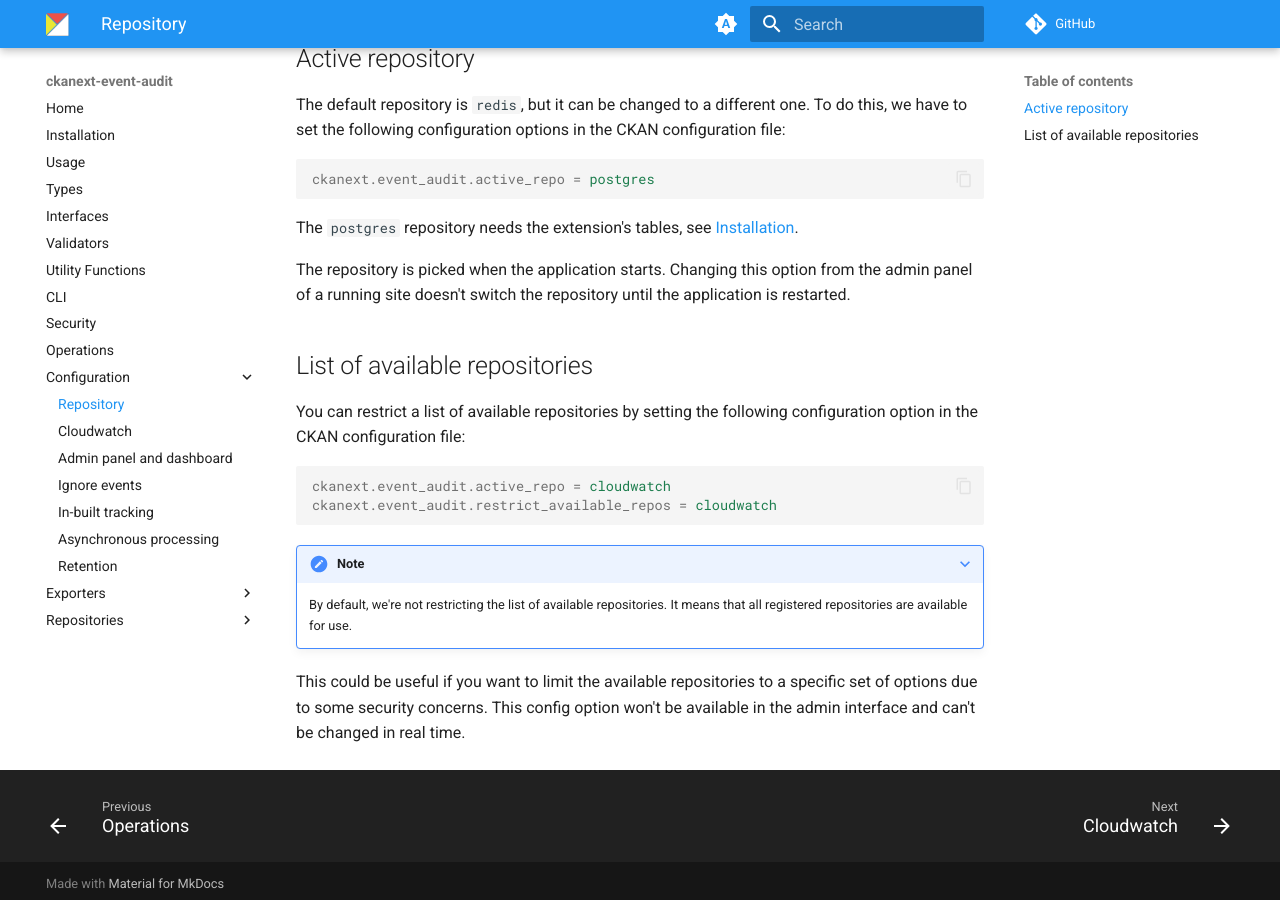
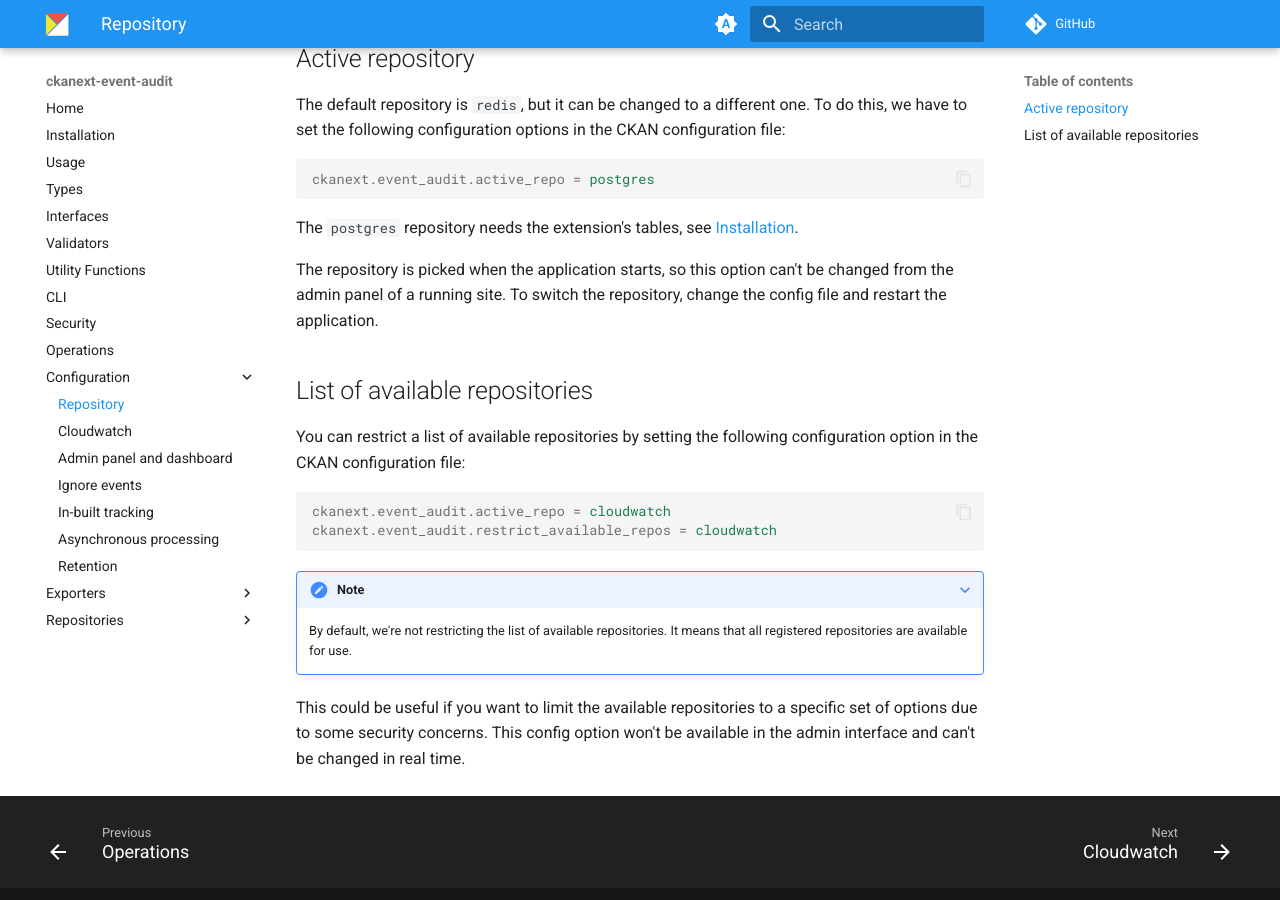
Before and after one commit to DataShades/ckanext-event-audit, an MkDocs documentation site: the page built from docs/configure/repository.md, in a window 1280 px wide and 900 px high, scrolled down 1016 px. Built offline with MkDocs 1.6.1 and Material for MkDocs 9.7.7, drawn with Linux system fonts in a browser that asks for light colours; comment, search, counter and statistics services are not loaded.

Commit message:
fix: forbid changing the active repository at runtime

```diff
--- a/docs/configure/repository.md
+++ b/docs/configure/repository.md
@@ -30,8 +30,9 @@ ckanext.event_audit.active_repo = postgres
 
 The `postgres` repository needs the extension's tables, see [Installation](../install.md).
 
-The repository is picked when the application starts. Changing this option from the admin panel
-of a running site doesn't switch the repository until the application is restarted.
+The repository is picked when the application starts, so this option can't be changed from the
+admin panel of a running site. To switch the repository, change the config file and restart the
+application.
 
 ## List of available repositories
 
```
Also changed, not shown: docs/configure/admin_panel.md (+0 -1 lines), 3 other files.
